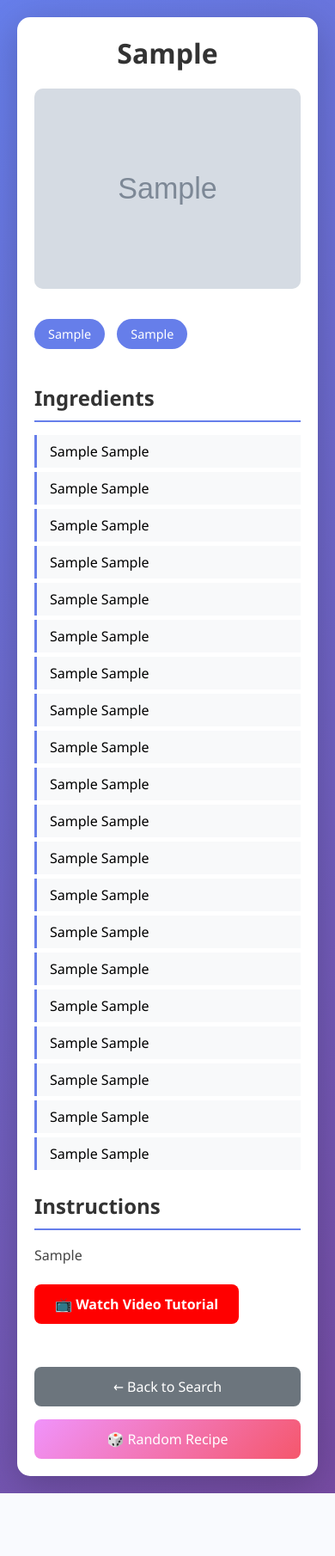
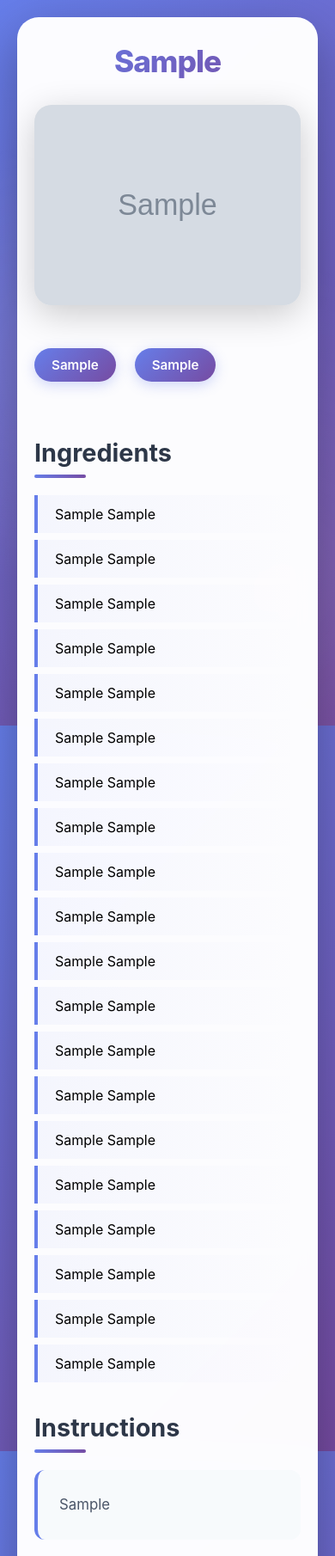
Before and after one commit to hkarnena/recipe-finder, a FastAPI app: page /random in a window 390 px wide. Shown: the top 1810 px of the page at 86% size. Before the commit the page ends 1737 px from the top, so only its background shows below. Run offline with FastAPI, Linux system fonts and the light colour scheme; grey boxes marked "Sample" are stand-in pictures; a database or web service that is not in the repository returns one stand-in record (values such as "Sample title"); data that the repository does not hold is empty.

Commit message:
Major design overhaul: custom logo and modern UI

```diff
--- a/static/style.css
+++ b/static/style.css
@@ -5,26 +5,65 @@
 }
 
 body {
-    font-family: 'Segoe UI', Tahoma, Geneva, Verdana, sans-serif;
+    font-family: 'Inter', 'Segoe UI', Tahoma, Geneva, Verdana, sans-serif;
     background: linear-gradient(135deg, #667eea 0%, #764ba2 100%);
+    background-attachment: fixed;
     min-height: 100vh;
     padding: 20px;
+    position: relative;
+}
+
+body::before {
+    content: '';
+    position: fixed;
+    top: 0;
+    left: 0;
+    width: 100%;
+    height: 100%;
+    background:
+        radial-gradient(circle at 20% 50%, rgba(255, 255, 255, 0.1) 0%, transparent 50%),
+        radial-gradient(circle at 80% 80%, rgba(255, 255, 255, 0.1) 0%, transparent 50%);
+    pointer-events: none;
+    z-index: 0;
 }
 
 .container {
     max-width: 1200px;
     margin: 0 auto;
-    background: white;
-    padding: 40px;
-    border-radius: 15px;
-    box-shadow: 0 10px 40px rgba(0, 0, 0, 0.2);
+    background: rgba(255, 255, 255, 0.98);
+    padding: 50px;
+    border-radius: 25px;
+    box-shadow: 0 20px 60px rgba(0, 0, 0, 0.3);
+    position: relative;
+    z-index: 1;
+    backdrop-filter: blur(10px);
+}
+
+/* Logo */
+.logo {
+    display: block;
+    width: 120px;
+    height: 120px;
+    margin: 0 auto 20px;
+    animation: float 3s ease-in-out infinite;
+}
+
+@keyframes float {
+    0%, 100% { transform: translateY(0px); }
+    50% { transform: translateY(-10px); }
 }
 
 h1 {
-    color: #333;
+    color: #2d3748;
     text-align: center;
     margin-bottom: 10px;
-    font-size: 2.5em;
+    font-size: 2.8em;
+    font-weight: 800;
+    background: linear-gradient(135deg, #667eea 0%, #764ba2 100%);
+    -webkit-background-clip: text;
+    -webkit-text-fill-color: transparent;
+    background-clip: text;
+    letter-spacing: -1px;
 }
 
 .subtitle {
@@ -143,10 +221,16 @@
 
 .recipe-image {
     width: 100%;
-    max-width: 600px;
-    border-radius: 10px;
-    margin: 20px auto;
+    max-width: 700px;
+    border-radius: 20px;
+    margin: 30px auto;
     display: block;
+    box-shadow: 0 10px 40px rgba(0, 0, 0, 0.2);
+    transition: transform 0.3s;
+}
+
+.recipe-image:hover {
+    transform: scale(1.02);
 }
 
 .recipe-info {
@@ -162,10 +246,23 @@
 }
 
 h2 {
-    color: #333;
-    margin: 25px 0 15px 0;
-    border-bottom: 2px solid #667eea;
-    padding-bottom: 10px;
+    color: #2d3748;
+    margin: 35px 0 20px 0;
+    padding-bottom: 12px;
+    font-size: 1.8em;
+    font-weight: 700;
+    position: relative;
+}
+
+h2::after {
+    content: '';
+    position: absolute;
+    bottom: 0;
+    left: 0;
+    width: 60px;
+    height: 4px;
+    background: linear-gradient(135deg, #667eea 0%, #764ba2 100%);
+    border-radius: 2px;
 }
 
 .ingredients-list {
@@ -174,11 +271,18 @@
 }
 
 .ingredients-list li {
-    padding: 8px;
-    margin: 5px 0;
-    background: #f8f9fa;
-    border-left: 3px solid #667eea;
-    padding-left: 15px;
+    padding: 12px 15px;
+    margin: 8px 0;
+    background: linear-gradient(90deg, rgba(102, 126, 234, 0.05) 0%, rgba(255, 255, 255, 0) 100%);
+    border-left: 4px solid #667eea;
+    padding-left: 20px;
+    border-radius: 0 8px 8px 0;
+    transition: all 0.3s;
+}
+
+.ingredients-list li:hover {
+    background: linear-gradient(90deg, rgba(102, 126, 234, 0.1) 0%, rgba(255, 255, 255, 0) 100%);
+    transform: translateX(5px);
 }
 
 .instructions {
@@ -399,12 +503,20 @@
 /* Badges */
 .badge {
     display: inline-block;
-    padding: 8px 16px;
-    background: #667eea;
+    padding: 10px 20px;
+    background: linear-gradient(135deg, #667eea 0%, #764ba2 100%);
     color: white;
-    border-radius: 20px;
-    margin-right: 10px;
-    font-size: 0.9em;
+    border-radius: 25px;
+    margin-right: 12px;
+    margin-bottom: 10px;
+    font-size: 0.95em;
+    font-weight: 600;
+    box-shadow: 0 4px 15px rgba(102, 126, 234, 0.3);
+    transition: transform 0.3s;
+}
+
+.badge:hover {
+    transform: translateY(-2px);
 }
 
 /* Image lazy loading optimization */
@@ -449,3 +561,125 @@
         text-align: center;
     }
 }
+
+/* Enhanced subtitle */
+.subtitle {
+    text-align: center;
+    color: #718096;
+    margin-bottom: 35px;
+    font-size: 1.15em;
+    font-weight: 500;
+}
+
+/* Smooth scrolling */
+html {
+    scroll-behavior: smooth;
+}
+
+/* Better focus states for accessibility */
+input:focus,
+button:focus,
+a:focus {
+    outline: 3px solid rgba(102, 126, 234, 0.5);
+    outline-offset: 2px;
+}
+
+/* Improved search input */
+.search-form input {
+    flex: 1;
+    padding: 16px 20px;
+    border: 2px solid #e2e8f0;
+    border-radius: 12px;
+    font-size: 16px;
+    transition: all 0.3s;
+    background: white;
+}
+
+.search-form input:focus {
+    border-color: #667eea;
+    box-shadow: 0 0 0 3px rgba(102, 126, 234, 0.1);
+}
+
+/* Enhanced tag buttons */
+.tag {
+    padding: 10px 20px;
+    background: white;
+    border: 2px solid #e2e8f0;
+    border-radius: 25px;
+    color: #4a5568;
+    cursor: pointer;
+    transition: all 0.3s;
+    font-size: 0.95em;
+    font-weight: 600;
+    box-shadow: 0 2px 8px rgba(0, 0, 0, 0.05);
+}
+
+.tag:hover {
+    background: linear-gradient(135deg, #667eea 0%, #764ba2 100%);
+    color: white;
+    border-color: transparent;
+    transform: translateY(-3px);
+    box-shadow: 0 6px 20px rgba(102, 126, 234, 0.4);
+}
+
+/* Better back button */
+.btn-back {
+    display: inline-block;
+    margin-top: 20px;
+    padding: 14px 28px;
+    background: #718096;
+    color: white;
+    text-decoration: none;
+    border-radius: 10px;
+    transition: all 0.3s;
+    font-weight: 600;
+    box-shadow: 0 4px 15px rgba(113, 128, 150, 0.3);
+}
+
+.btn-back:hover {
+    background: #4a5568;
+    transform: translateY(-2px);
+    box-shadow: 0 6px 20px rgba(113, 128, 150, 0.4);
+}
+
+/* Improved instructions text */
+.instructions {
+    line-height: 1.9;
+    color: #4a5568;
+    white-space: pre-line;
+    font-size: 1.05em;
+    background: #f7fafc;
+    padding: 25px;
+    border-radius: 12px;
+    border-left: 4px solid #667eea;
+}
+
+/* Better recipe info section */
+.recipe-info {
+    background: transparent;
+    padding: 20px 0;
+    margin: 25px 0;
+    display: flex;
+    flex-wrap: wrap;
+    gap: 10px;
+}
+
+/* Responsive improvements */
+@media (max-width: 768px) {
+    .container {
+        padding: 30px 20px;
+    }
+
+    h1 {
+        font-size: 2.2em;
+    }
+
+    .logo {
+        width: 90px;
+        height: 90px;
+    }
+
+    .recipe-card img {
+        height: 180px;
+    }
+}
--- a/templates/index.html
+++ b/templates/index.html
@@ -9,8 +9,9 @@
 </head>
 <body>
     <div class="container">
-        <h1>🍳 Recipe Finder</h1>
-        <p class="subtitle">Find delicious recipes by ingredient</p>
+        <img src="/static/logo.svg" alt="Recipe Finder Logo" class="logo">
+        <h1>Recipe Finder</h1>
+        <p class="subtitle">Discover delicious recipes from around the world</p>
 
         <form action="/search" method="post" class="search-form" id="searchForm">
             <input type="text" name="ingredient" id="ingredientInput" placeholder="Enter ingredient (e.g., chicken, pasta)" required>
--- a/templates/results.html
+++ b/templates/results.html
@@ -9,7 +9,8 @@
 </head>
 <body>
     <div class="container">
-        <h1>🍳 Recipe Results</h1>
+        <img src="/static/logo.svg" alt="Recipe Finder Logo" class="logo" style="width: 80px; height: 80px;">
+        <h1>Recipe Results</h1>
         {% if ingredient %}
         <p class="subtitle">Found {{ recipes|length if recipes else 0 }} recipes with "{{ ingredient }}"</p>
         {% endif %}
```
Also changed, not shown: other parts of static/style.css (+54 -15 lines), static/logo.svg (added).
